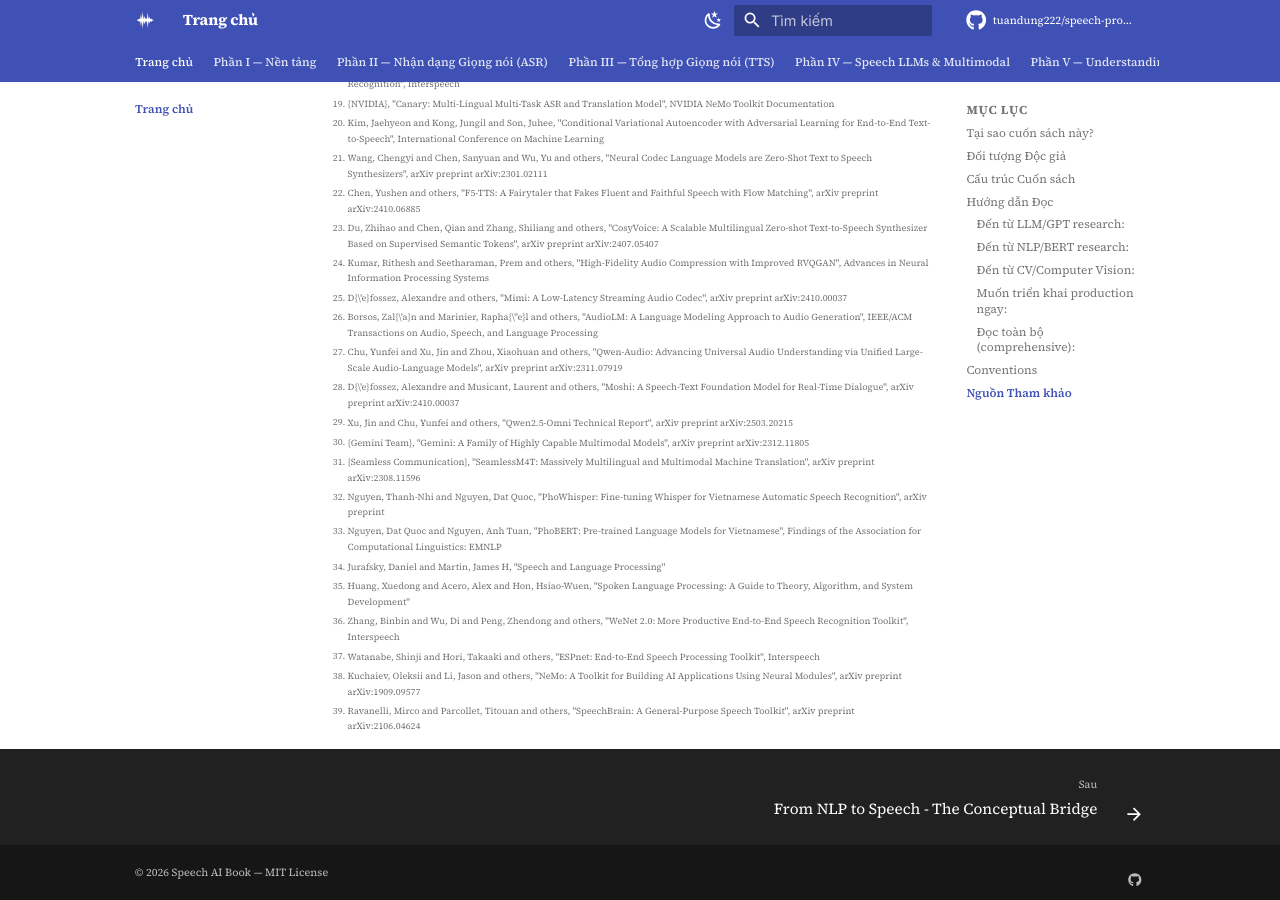
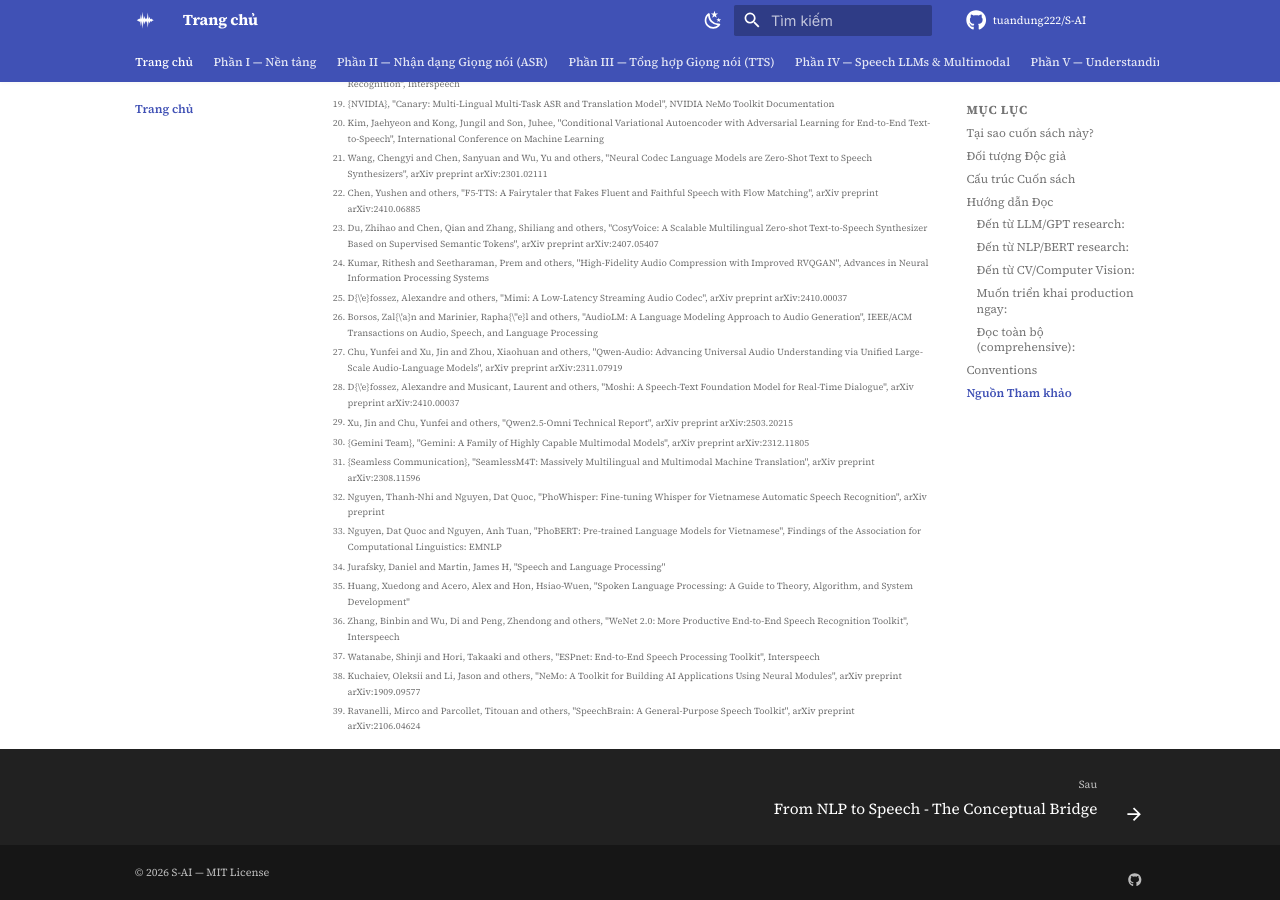
Before and after one commit to tuandung222/speech-processing-book, an MkDocs documentation site: the page built from docs/index.md, in a window 1280 px wide and 900 px high, scrolled down 5603 px. Built offline with MkDocs 1.6.1 and Material for MkDocs 9.7.7, drawn with Linux system fonts in a browser that asks for light colours; comment, search, counter and statistics services are not loaded.

Commit message:
rename: site -> S-AI (repo renamed on GitHub, update site_url + repo_name)

```diff
--- a/mkdocs.yml
+++ b/mkdocs.yml
@@ -1,11 +1,11 @@
-site_name: Speech AI
+site_name: S-AI
 site_description: "Speech AI: From Signal Processing to Full-Duplex Dialogue — Sách học thuật về Speech AI tiếng Việt"
-site_url: https://tuandung222.github.io/speech-processing-book/
+site_url: https://tuandung222.github.io/S-AI/
 site_author: tuandung222
-copyright: "&copy; 2026 Speech AI Book — MIT License"
+copyright: "&copy; 2026 S-AI — MIT License"
 
-repo_name: tuandung222/speech-processing-book
-repo_url: https://github.com/tuandung222/speech-processing-book
+repo_name: tuandung222/S-AI
+repo_url: https://github.com/tuandung222/S-AI
 edit_uri: edit/main/docs/
 
 docs_dir: docs
```
